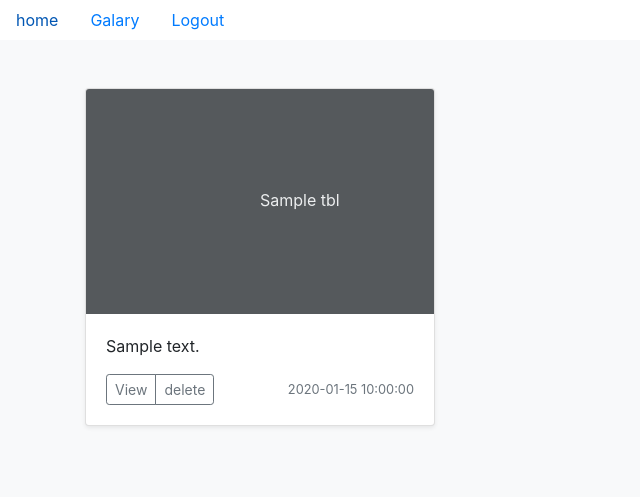
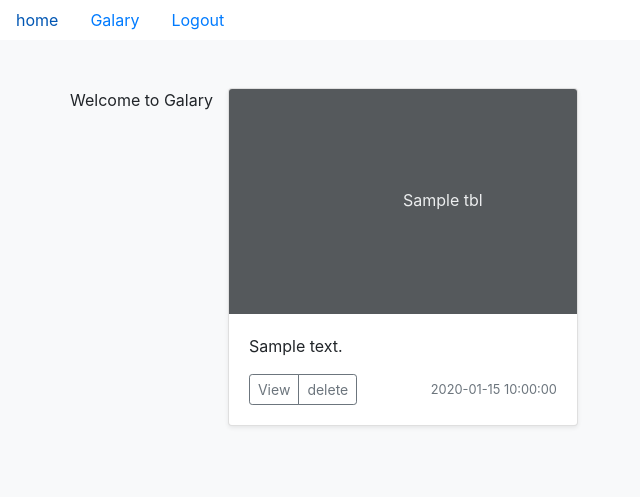
Before and after one commit to Impradip93/tutorial, a PHP site: page /galary.php in a window 1280 px wide. Shown: the top 497 px of the page, without its empty margins (0-640 px from the left). Run offline with PHP 8.4, Linux system fonts and the light colour scheme; the visitor is signed in with stand-in values (Sample User, id 1); tables that the repository leaves empty or names only in its code hold one stand-in row (values such as "Sample post").

Commit message:
first beta

```diff
--- a/galary.php
+++ b/galary.php
@@ -40,7 +40,7 @@
 				?>
 
 
-
+				</h1>Welcome to Galary</h1>
 					<div class="col-md-4">
 						<div class="card mb-4 shadow-sm">
 							<svg class="bd-placeholder-img card-img-top album" width="100%" height="225" xmlns="http://www.w3.org/2000/svg" preserveAspectRatio="xMidYMid slice" focusable="false" role="img" aria-label="Placeholder: Thumbnail">
```
